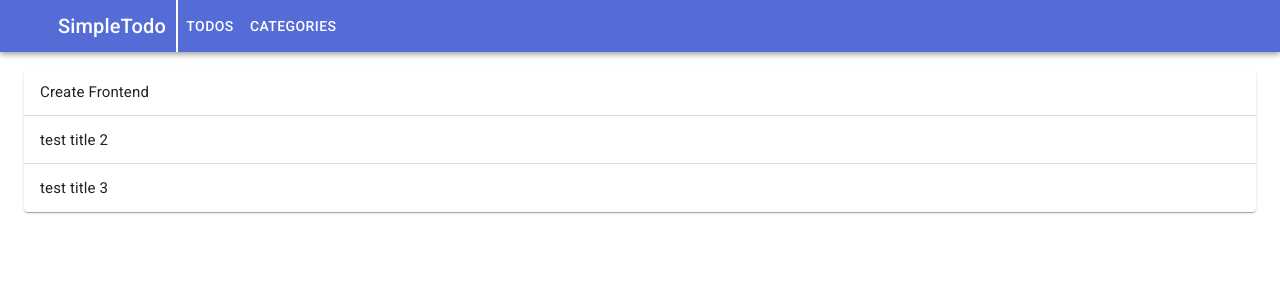
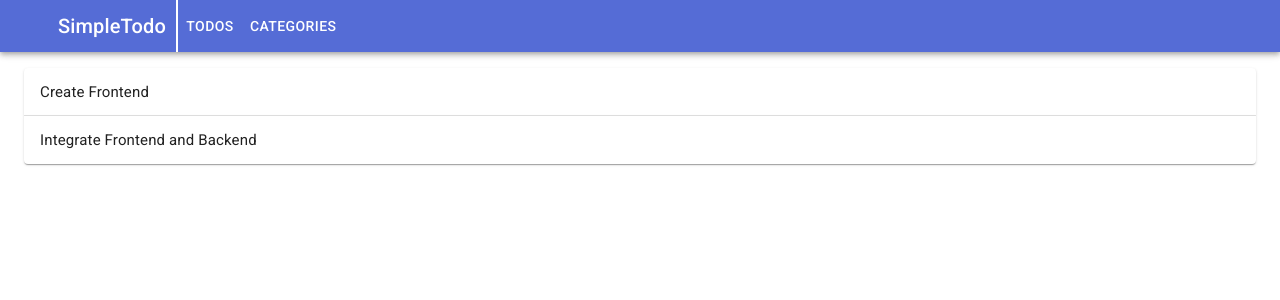
Before and after one commit to rayzaarasj/nextjs-graphql-simple-todo-fe, a Next.js app: page /todos.tsx in a window 1280 px wide. Shown: the top 300 px of the page. Built offline with nearby package versions, Linux system fonts and the light colour scheme.

Commit message:
use mock data to show todos

```diff
--- a/src/pages/todos.tsx/index.tsx
+++ b/src/pages/todos.tsx/index.tsx
@@ -30,17 +30,18 @@ export default function Todos(): ReactElement {
     },
   ];
 
-  const mockData = mockDatas[0];
-
   return (
     <Container style={{ marginTop: '1rem' }}>
-      <Todo
-        id={parseInt(mockData.id)}
-        title={mockData.title}
-        description={mockData.description}
-      />
-      <Todo id={2} title="test title 2" description="test description 2" />
-      <Todo id={3} title="test title 3" description="test description 3" />
+      {mockDatas.map((data, index) => {
+        return (
+          <Todo
+            key={index}
+            id={parseInt(data.id)}
+            title={data.title}
+            description={data.description}
+          ></Todo>
+        );
+      })}
     </Container>
   );
 }
```
